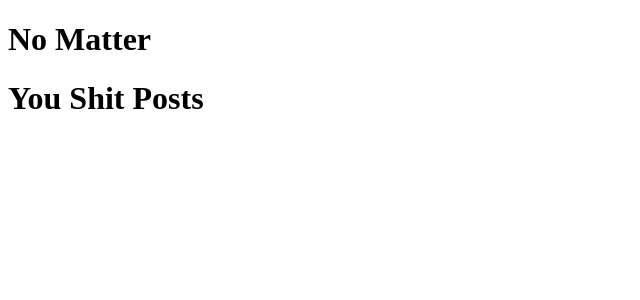
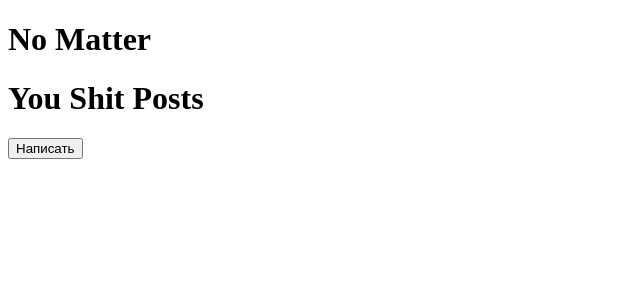
Before and after one commit to CkutlsGit/nomatter--vue, a Vue app in the folder no-matter/: page /shtpst in a window 1280 px wide. Shown: the top 300 px of the page, without its empty margins (0-640 px from the left). Built offline with nearby package versions, Linux system fonts and the light colour scheme.

Commit message:
feat: add logic by clicked on btn and call modal window

```diff
--- a/no-matter/src/components/Shitpost.vue
+++ b/no-matter/src/components/Shitpost.vue
@@ -1,13 +1,30 @@
 <template>
   <header-element></header-element>
+  <section class="write">
+    <div class="write__content">
+      <button @click="isOpen = true">Написать</button>
+      <modal
+          v-if="isOpen"
+          @close="isOpen = false"
+      >
+      </modal>
+    </div>
+  </section>
 </template>
 
 <script>
 import headerElement from "@/pages/headerElement.vue";
+import Modal from "@/components/Modal.vue";
 
 export default {
   name: 'ShitPostComponent',
-  components: { headerElement }
+  components: { headerElement, Modal },
+
+  data() {
+    return {
+      isOpen: false
+    }
+  },
 }
 
 </script>
```
